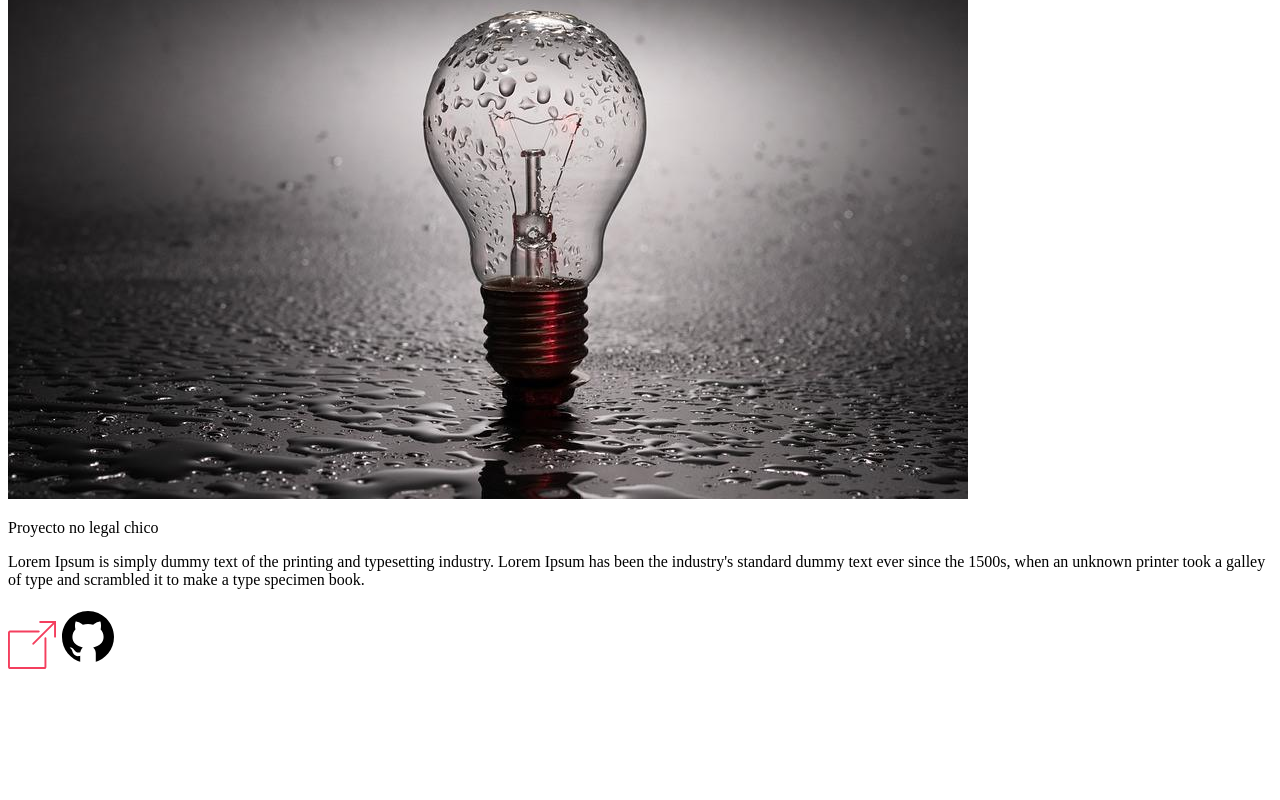
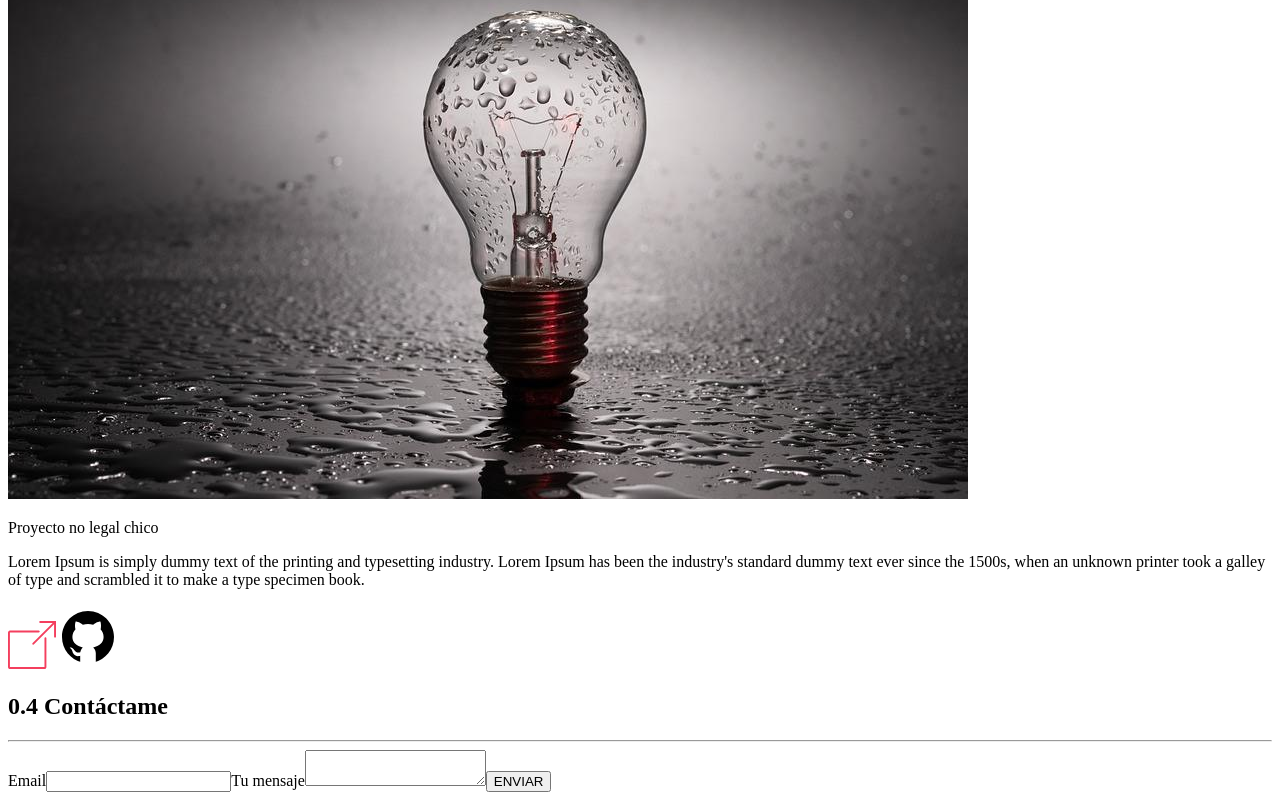
Before and after one commit to EdwinCacuango/my-portfolio, a Next.js app: page / in a window 1280 px wide. Shown: the part 3075-3875 px from the top of the page. Before the commit the page ends 3756 px from the top, so only its background shows below. Built offline with nearby package versions, Linux system fonts and the light colour scheme.

Commit message:
Added form component to homepage. It's been use a react component with axios and conected to formspree Styles added for that component inline and as a custom class.

```diff
--- /dev/null
+++ b/components/FormContact.js
@@ -0,0 +1,100 @@
+import React, { useState } from 'react';
+import { Button } from './UI/Button';
+import axios from 'axios';
+
+export default function FormContact() {
+    const [status, setStatus] = useState({
+        submitted: false,
+        submitting: false,
+        info: { error: false, msg: null },
+    });
+    const [inputs, setInputs] = useState({
+        email: '',
+        message: '',
+    });
+    const handleServerResponse = (ok, msg) => {
+        if (ok) {
+            setStatus({
+                submitted: true,
+                submitting: false,
+                info: { error: false, msg: msg },
+            });
+            setInputs({
+                email: '',
+                message: '',
+            });
+        } else {
+            setStatus({
+                info: { error: true, msg: msg },
+            });
+        }
+    };
+    const handleOnChange = (e) => {
+        e.persist();
+        setInputs((prev) => ({
+            ...prev,
+            [e.target.id]: e.target.value,
+        }));
+        setStatus({
+            submitted: false,
+            submitting: false,
+            info: { error: false, msg: null },
+        });
+    };
+    const handleOnSubmit = (e) => {
+        e.preventDefault();
+        setStatus((prevStatus) => ({ ...prevStatus, submitting: true }));
+        axios({
+            method: 'POST',
+            url: "https://formspree.io/f/xqknjvvd",
+            data: inputs,
+        })
+            .then((response) => {
+                handleServerResponse(
+                    true,
+                    'Gracias, tu mensaje fue enviado.',
+                );
+            })
+            .catch((error) => {
+                handleServerResponse(false, error.response.data.error);
+            });
+    };
+    return (
+        <section className="section-home" id="contact">
+            <h2 className='title-2'>0.4 Contáctame</h2>
+            <hr />
+            <form onSubmit={handleOnSubmit} className="flex flex-col mt-8 gap-4">
+                <label htmlFor="email" className='title-3'>Email</label>
+                <input
+                    id="email"
+                    type="email"
+                    name="_replyto"
+                    onChange={handleOnChange}
+                    required
+                    value={inputs.email}
+                    className="input-field h-12"
+                />
+                <label htmlFor="message" className='title-3'>Tu mensaje</label>
+                <textarea
+                    id="message"
+                    name="message"
+                    onChange={handleOnChange}
+                    required
+                    value={inputs.message}
+                    className="input-field h-40"
+                />
+                <Button type="submit" disabled={status.submitting}>
+                    {!status.submitting
+                        ? !status.submitted
+                            ? 'ENVIAR'
+                            : 'Enviado'
+                        : 'Enviando...'}
+                </Button>
+            </form>
+            {status.info.error && (
+                <div className="error">Error: {status.info.msg}</div>
+            )}
+            {!status.info.error && status.info.msg && <p className='my-4 title-3'>{status.info.msg}</p>}
+        </section>
+    );
+};
--- a/package.json
+++ b/package.json
@@ -9,6 +9,7 @@
     "lint": "next lint"
   },
   "dependencies": {
+    "axios": "^0.27.2",
     "date-fns": "^2.28.0",
     "graphql": "^16.5.0",
     "graphql-request": "^4.3.0",
--- a/pages/blog.js
+++ b/pages/blog.js
@@ -1,7 +1,7 @@
 import { GraphQLClient, gql } from "graphql-request"
 import BlogCard from "../components/BlogCard"
-import Layout from '../components/Layout/layout'
-import { format, getTime, parseISO } from "date-fns"
+import Layout from '../components/layout'
+import { format, parseISO } from "date-fns"
 import { es } from "date-fns/locale"
 
 const graphcms = new GraphQLClient("https://api-sa-east-1.graphcms.com/v2/cl468i5n71qhe01ywbvsa8io8/master")
--- a/pages/index.js
+++ b/pages/index.js
@@ -5,10 +5,11 @@ import { AboutMe } from "../components/AboutMe"
 import { Button } from "../components/UI/Button"
 import { useState } from "react"
 import { Projects } from "../components/Projects"
+import FormContact from "../components/FormContact"
 
 
 export default function Home() {
-  const [isLegal, setIsLegal]=useState(true)
+  const [isLegal, setIsLegal] = useState(true)
   return (
     <Layout home>
       <Presentation />
@@ -22,10 +23,10 @@ export default function Home() {
             <Button stylesAdded="mx-2" onClick={() => setIsLegal(false)}>Tech</Button>
           </div>
         </div>
-        <ExperienceTable isLegal={isLegal}/>
+        <ExperienceTable isLegal={isLegal} />
       </section>
       <Projects />
-
+      <FormContact />
     </Layout>
 
   )
--- a/styles/globals.css
+++ b/styles/globals.css
@@ -13,6 +13,10 @@ a {
 
 * {
   box-sizing: border-box;
+}
+
+p, ul{
+  font-size:1.25rem;
 }
 
 @tailwind base;
@@ -82,12 +86,17 @@ a {
   @apply text-rose-500;
 }
 
+.input-field{
+  @apply p-4 text-xl border-rose-200 border-2 rounded-md;
+  @apply focus-visible:outline-2 outline-rose-500;
+}
+
+/* Styles for Experience table only */
 .organizations-list {
   border-left: 3px solid rgb(252, 133, 133);
   margin:0;
   padding:0;
 }
-
 .organizations-list li:focus-visible,
 .organizations-list li:hover{
   width:100%;
```
Also changed, not shown: components/IconBar.js (renamed from components/IconBar/IconBar.jsx), 1 other file (tests, documents, lock files or other folders).
